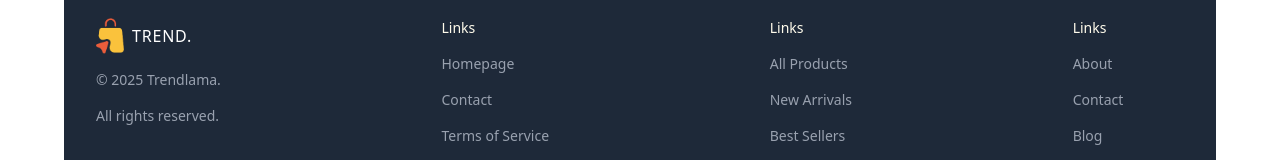
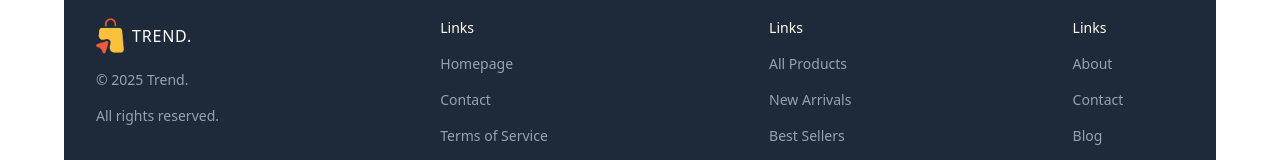
Before and after one commit to EduardoMendes418/Full-Stack-Ecommerce, a Next.js app in the folder apps/client/: page / in a window 1280 px wide. Shown: the part 3012-3172 px from the top of the page. Built offline with nearby package versions, Linux system fonts and the light colour scheme; no server answers.

Commit message:
[ECM-16] fix - title name

```diff
--- a/apps/client/src/app/layout.tsx
+++ b/apps/client/src/app/layout.tsx
@@ -17,8 +17,8 @@ const geistMono = Geist_Mono({
 });
 
 export const metadata: Metadata = {
-  title: "Trendlama - Best Clothes",
-  description: "Trendlama is the best place to find the best clothes",
+  title: "Trend - Best Clothes",
+  description: "Trend is the best place to find the best clothes",
 };
 
 export default function RootLayout({
--- a/apps/client/src/components/Footer.tsx
+++ b/apps/client/src/components/Footer.tsx
@@ -6,12 +6,12 @@ const Footer = () => {
     <div className="mt-16 flex flex-col items-center gap-8 md:flex-row md:items-start md:justify-between md:gap-0 bg-gray-800 p-8 rounded-lg">
       <div className="flex flex-col gap-4 items-center md:items-start">
         <Link href="/" className="flex items-center">
-          <Image src="/logo.png" alt="TrendLama" width={36} height={36} />
+          <Image src="/logo.png" alt="Trend" width={36} height={36} />
           <p className="hidden md:block text-md font-medium tracking-wider text-white">
             TREND.
           </p>
         </Link>
-        <p className="text-sm text-gray-400">© 2025 Trendlama.</p>
+        <p className="text-sm text-gray-400">© 2025 Trend.</p>
         <p className="text-sm text-gray-400">All rights reserved.</p>
       </div>
       <div className="flex flex-col gap-4 text-sm text-gray-400 items-center md:items-start">
--- a/apps/client/src/components/Navbar.tsx
+++ b/apps/client/src/components/Navbar.tsx
@@ -13,7 +13,7 @@ const Navbar = () => {
       <Link href="/" className="flex items-center">
         <Image
           src="/logo.png"
-          alt="TrendLama"
+          alt="Trend"
           width={36}
           height={36}
           className="w-6 h-6 md:w-9 md:h-9"
```
